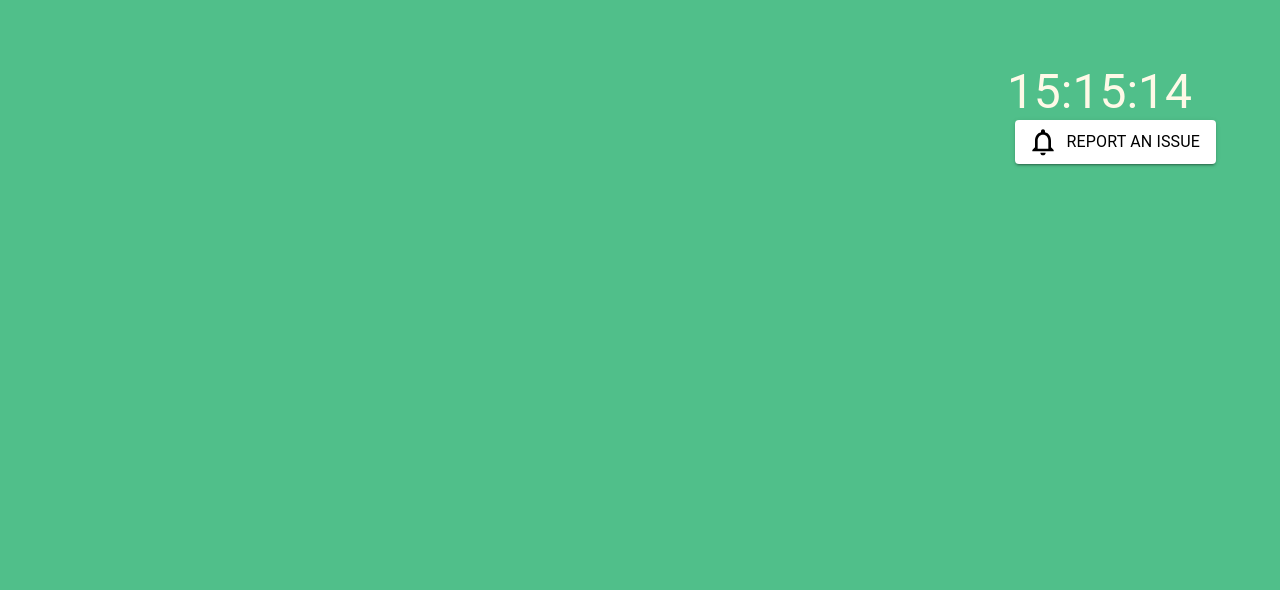
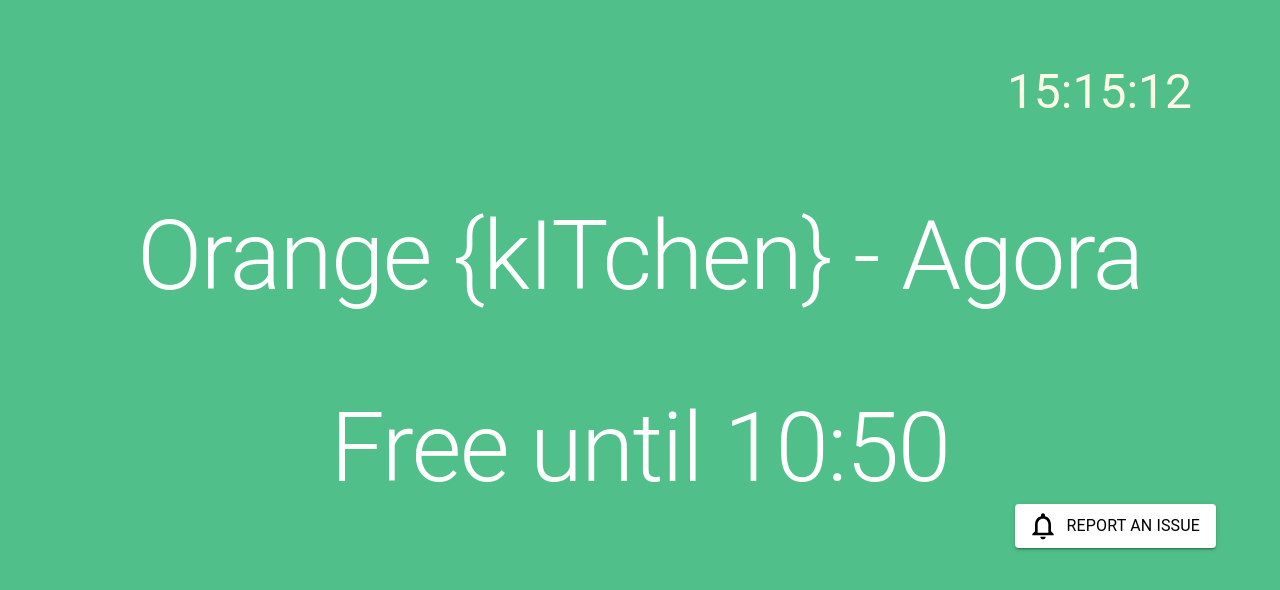
Before and after one commit to OrangeAcademy/tables, a React (Create React App) app: page / in a window 1280 px wide. Shown: the top 590 px of the page. Built offline with nearby package versions, Linux system fonts and the light colour scheme.

Commit message:
Title Component
- Maria added title component

```diff
--- /dev/null
+++ b/src/components/BookMeeting/Title/Title.jsx
@@ -0,0 +1,39 @@
+import { Typography } from '@mui/material';
+
+const style = {
+  mt: 10,
+  color: 'white',
+  backgroundColor: '#50bf8a',
+};
+
+const Title = ({
+  location = 'Orange {kITchen}',
+  meetingRoom = 'Agora',
+  meetinRoomStatus = true,
+}) => {
+  return (
+    <div>
+      <Typography
+        sx={{ ...style }}
+        variant="h1"
+        align="center"
+        color="textSecondary"
+        component="h2"
+      >
+        {location} - {meetingRoom}
+      </Typography>
+
+      <Typography
+        sx={{ ...style }}
+        variant="h1"
+        align="center"
+        color="textSecondary"
+        component="h2"
+      >
+        {meetinRoomStatus ? `Free until 10:50` : `Busy`}
+      </Typography>
+    </div>
+  );
+};
+
+export default Title;
--- a/src/pages/BookMeeting.jsx
+++ b/src/pages/BookMeeting.jsx
@@ -2,11 +2,13 @@
 import Timer from '../components/BookMeeting/Timer/Timer';
 import BackgroundContainer from '../components/BookMeeting/BackgroundContainer/Main';
 import ReportIssue from '../components/BookMeeting/ReportIssue/Main';
+import Title from '../components/BookMeeting/Title/Title';
 
 const BookMeeting = () => {
   return (
     <BackgroundContainer>
       <Timer />
+      < Title />
       <ReportIssue />
     </BackgroundContainer>
   );
```
